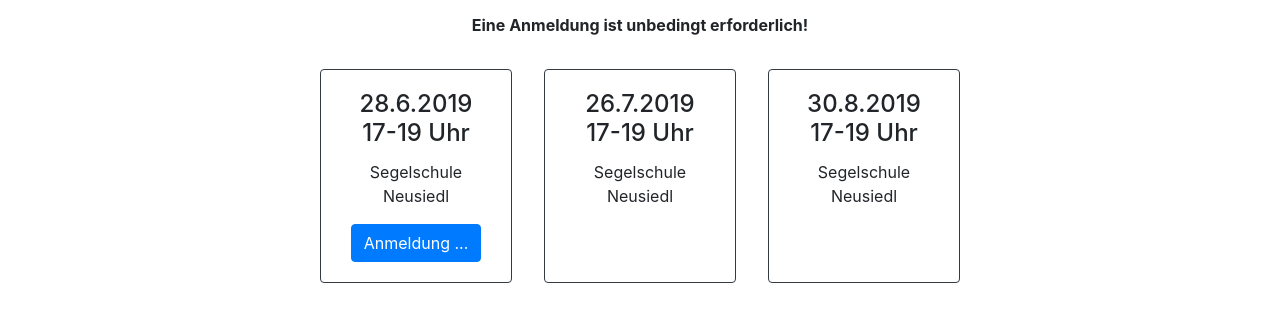
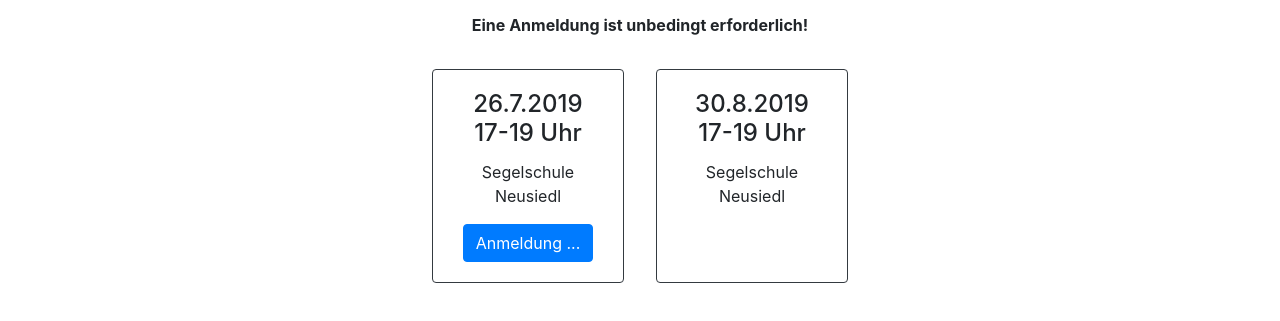
Before and after one commit to coderdojo-neusiedl/coderdojo-neusiedl.github.io, a plain HTML site: page termine.html in a window 1280 px wide. Shown: the part 203-524 px from the top of the page. Drawn offline with nearby package versions, Linux system fonts and the light colour scheme.

Commit message:
activated registration for july dojo

```diff
--- a/termine.html
+++ b/termine.html
@@ -66,18 +66,12 @@
 <div class="row justify-content-center">
   <div class="card bg-white border-dark text-center" style="max-width:12em;margin:1em">
 		<div class="card-body">
-			<h4 class="card-title text-center">28.6.2019 17-19 Uhr</h4>
+			<h4 class="card-title text-center">26.7.2019 17-19 Uhr</h4>
 			<p class="card-text text-center">Segelschule Neusiedl</p>
 			<a href="anmeldung.html" class="btn btn-primary text-center" role="button">Anmeldung ...</a>
 			<!--h3>
 				<span class="badge badge-danger">Ausgebucht</span>
 			</h3-->
-		</div>
-  </div>
-  <div class="card bg-white border-dark text-center" style="max-width:12em;margin:1em">
-		<div class="card-body">
-			<h4 class="card-title text-center">26.7.2019 17-19 Uhr</h4>
-			<p class="card-text text-center">Segelschule Neusiedl</p>
 		</div>
   </div>
   <div class="card bg-white border-dark text-center" style="max-width:12em;margin:1em">
```
